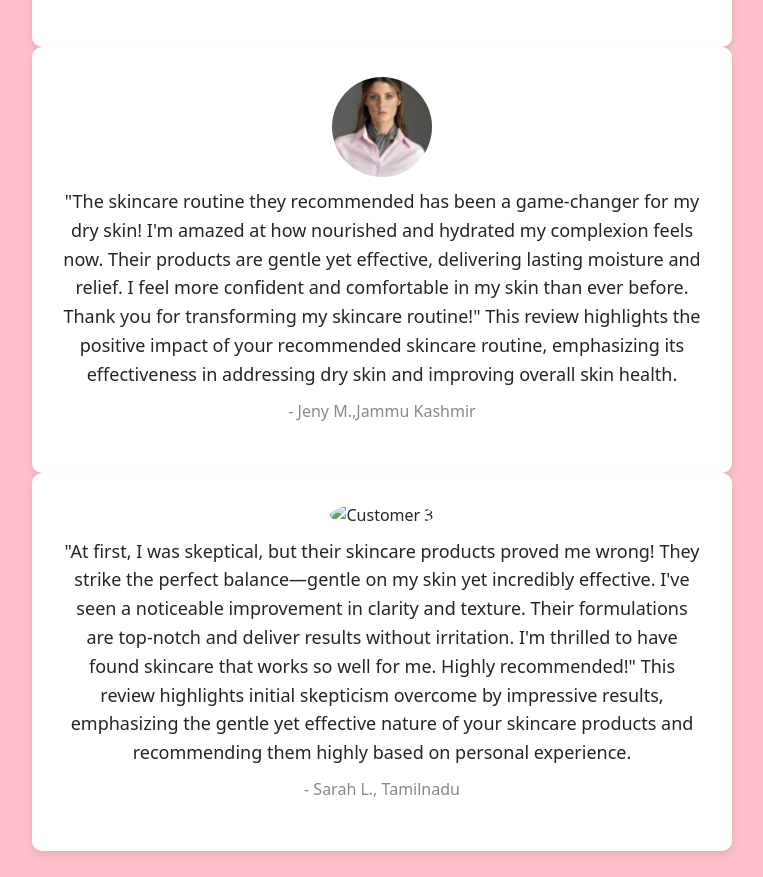
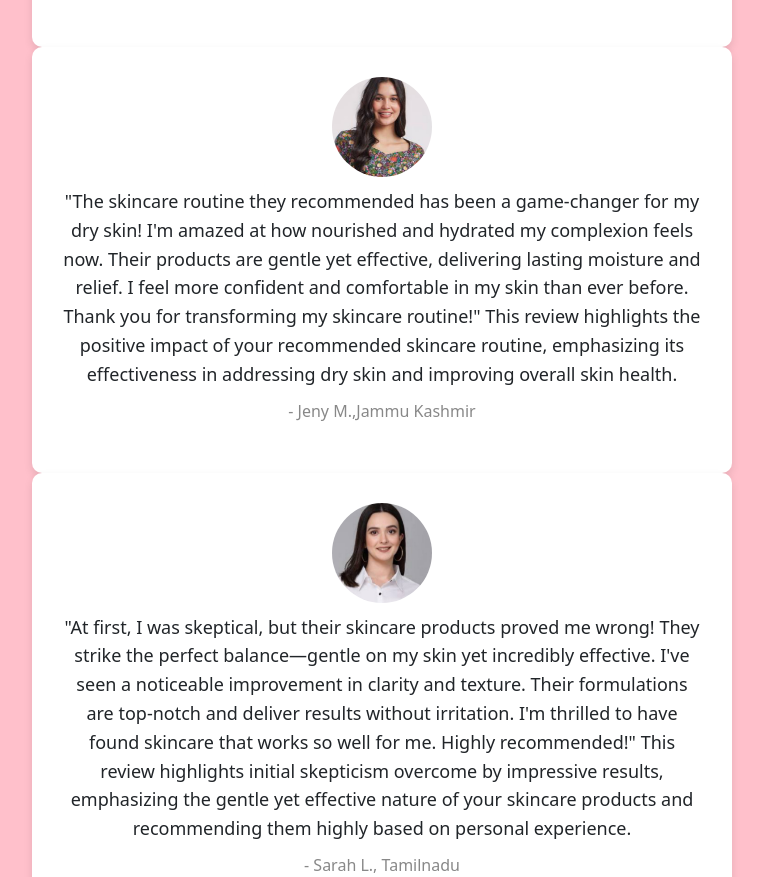
Before and after one commit to swathisundar22/Main-task-, a plain HTML site: page Pricing1.html in a window 1280 px wide. Shown: the part 1355-2232 px from the top of the page, without its empty margins (258-1021 px from the left). Drawn offline with nearby package versions, Linux system fonts and the light colour scheme.

Commit message:
Update Pricing1.html

```diff
--- a/Pricing1.html
+++ b/Pricing1.html
@@ -99,7 +99,7 @@
         </div>
         <div class="testimonial">
             <div class="testimonial-content">
-                <img src="img2.jpg" alt="Customer 2">
+                <img src="img3.jpg" alt="Customer 2">
                 <p class="quote">"The skincare routine they recommended has been a game-changer for my dry skin! I'm amazed at how nourished and hydrated my complexion feels now. Their products are gentle yet effective, delivering lasting moisture and relief. I feel more confident and comfortable in my skin than ever before. Thank you for transforming my skincare routine!"
 
                     This review highlights the positive impact of your recommended skincare routine, emphasizing its effectiveness in addressing dry skin and improving overall skin health.</p>
@@ -108,7 +108,7 @@
         </div>
         <div class="testimonial">
             <div class="testimonial-content">
-                <img src="img4" alt="Customer 3">
+                <img src="img4.jpg" alt="Customer 3">
                 <p class="quote">"At first, I was skeptical, but their skincare products proved me wrong! They strike the perfect balance—gentle on my skin yet incredibly effective. I've seen a noticeable improvement in clarity and texture. Their formulations are top-notch and deliver results without irritation. I'm thrilled to have found skincare that works so well for me. Highly recommended!"
 
                     This review highlights initial skepticism overcome by impressive results, emphasizing the gentle yet effective nature of your skincare products and recommending them highly based on personal experience.</p>
```
